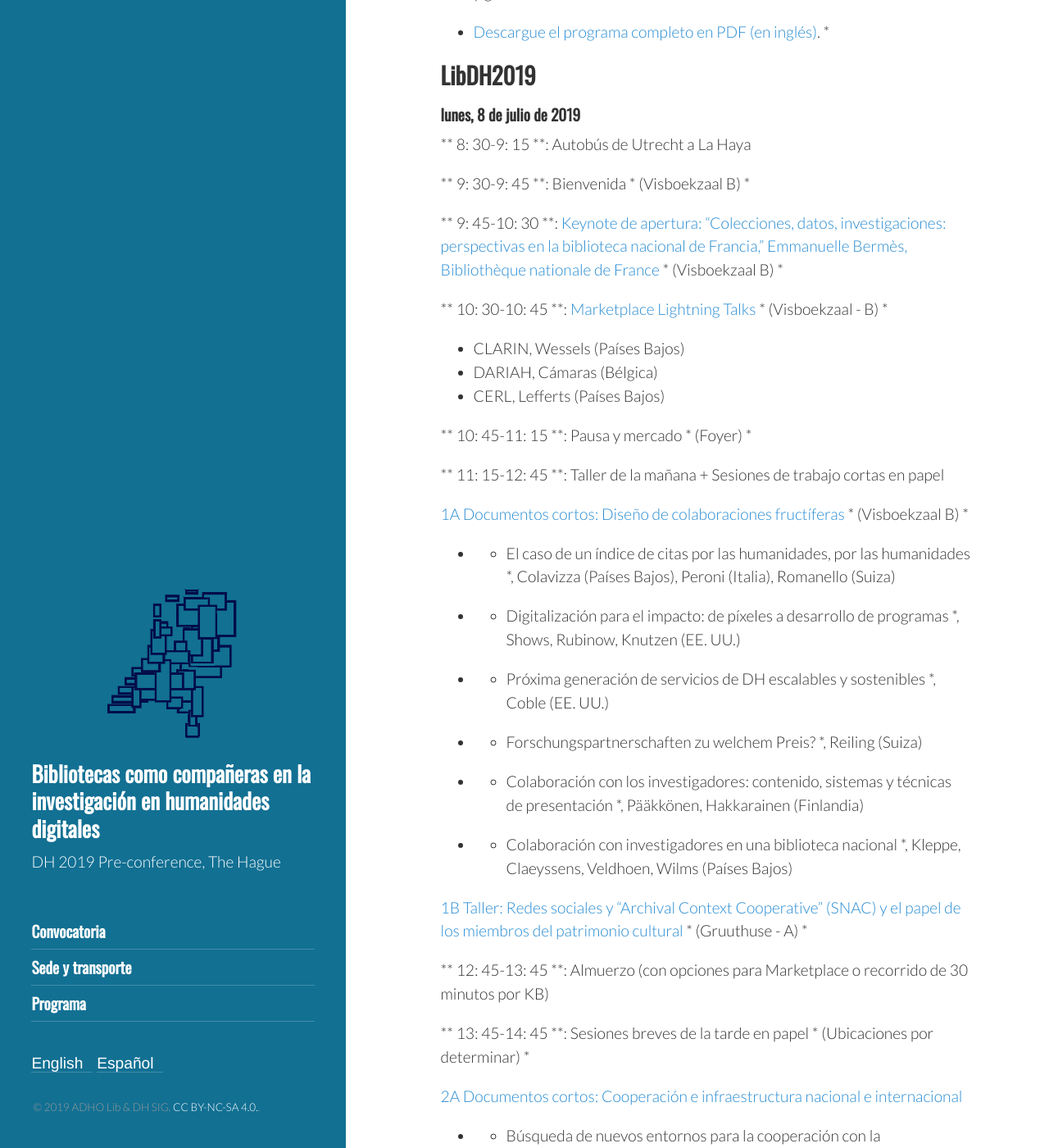
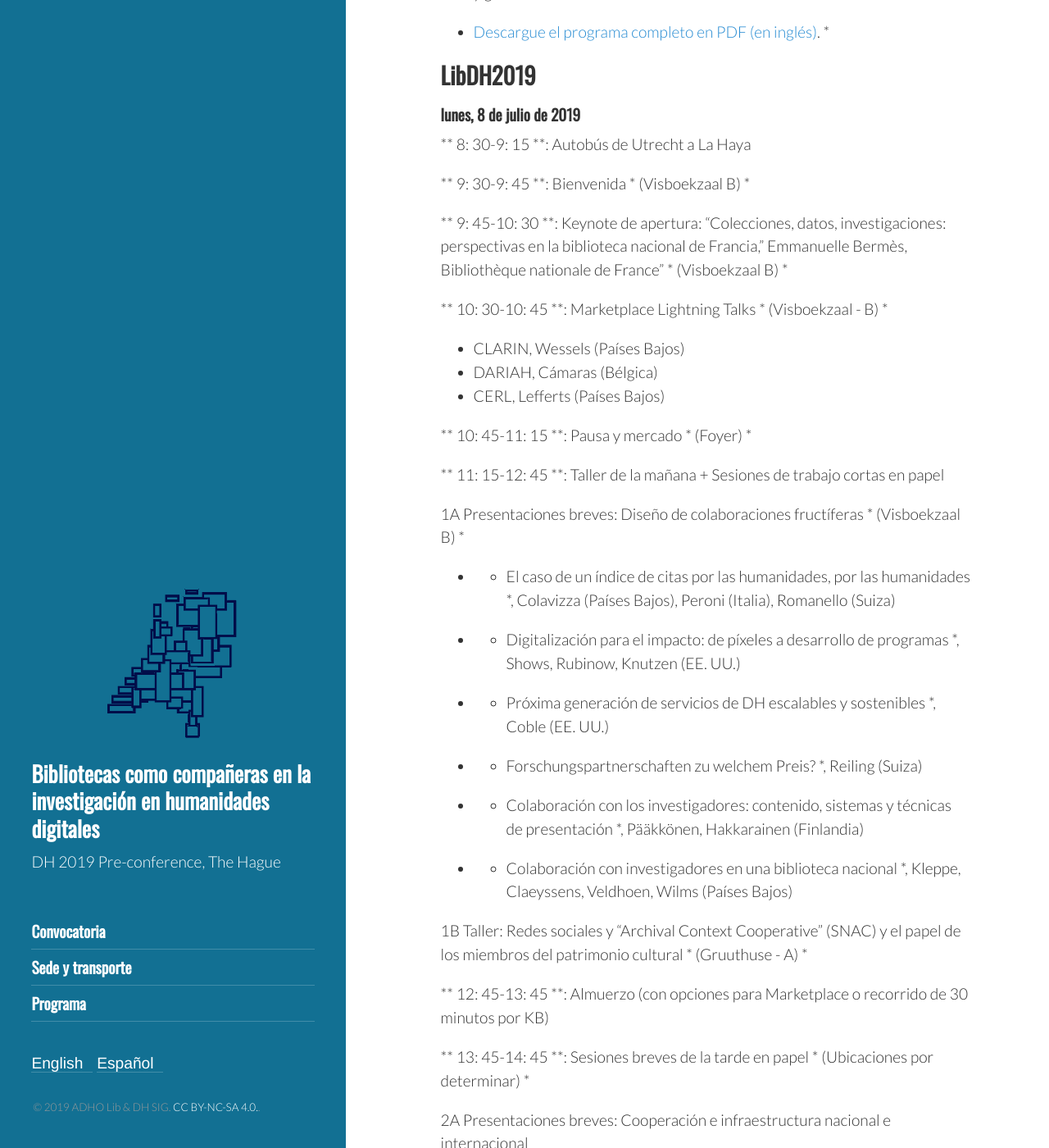
Before and after one commit to ADHOLibDH/dh2019-preconference, a Jekyll site: the page built from program-spa.md, in a window 1280 px wide and 1400 px high, scrolled down 232 px. Shown: the whole window at 82% size. Built offline with Jekyll 4.4.1, drawn with Linux system fonts in a browser that asks for light colours; some web fonts are replaced; some of the changed text lies outside the part shown.

Commit message:
:bug: links eliminados

```diff
--- a/program-spa.md
+++ b/program-spa.md
@@ -20,9 +20,9 @@
 
 ** 9: 30-9: 45 **: Bienvenida * (Visboekzaal B) *
 
-** 9: 45-10: 30 **: [Keynote de apertura: "Colecciones, datos, investigaciones: perspectivas en la biblioteca nacional de Francia," Emmanuelle Bermès, Bibliothèque nationale de France]({{site.baseurl}} / keynote ) * (Visboekzaal B) *
+** 9: 45-10: 30 **: Keynote de apertura: "Colecciones, datos, investigaciones: perspectivas en la biblioteca nacional de Francia," Emmanuelle Bermès, Bibliothèque nationale de France" * (Visboekzaal B) *
 
-** 10: 30-10: 45 **: [Marketplace Lightning Talks]({{site.baseurl}} / marketplace) * (Visboekzaal - B) *
+** 10: 30-10: 45 **: Marketplace Lightning Talks * (Visboekzaal - B) *
 * CLARIN, Wessels (Países Bajos)
 * DARIAH, Cámaras (Bélgica)
 * CERL, Lefferts (Países Bajos)
@@ -31,7 +31,7 @@
 
 ** 11: 15-12: 45 **: Taller de la mañana + Sesiones de trabajo cortas en papel
 
-[1A Documentos cortos: Diseño de colaboraciones fructíferas]({{site.baseurl}} / short1A) * (Visboekzaal B) *
+1A Presentaciones breves: Diseño de colaboraciones fructíferas * (Visboekzaal B) *
 * * El caso de un índice de citas por las humanidades, por las humanidades *, Colavizza (Países Bajos), Peroni (Italia), Romanello (Suiza)
 * * Digitalización para el impacto: de píxeles a desarrollo de programas *, Shows, Rubinow, Knutzen (EE. UU.)
 * * Próxima generación de servicios de DH escalables y sostenibles *, Coble (EE. UU.)
@@ -39,19 +39,19 @@
 * * Colaboración con los investigadores: contenido, sistemas y técnicas de presentación *, Pääkkönen, Hakkarainen (Finlandia)
 * * Colaboración con investigadores en una biblioteca nacional *, Kleppe, Claeyssens, Veldhoen, Wilms (Países Bajos)
 
-[1B Taller: Redes sociales y "Archival Context Cooperative" (SNAC) y el papel de los miembros del patrimonio cultural]({{site.baseurl}} / workshop) * (Gruuthuse - A) *
+1B Taller: Redes sociales y "Archival Context Cooperative" (SNAC) y el papel de los miembros del patrimonio cultural * (Gruuthuse - A) *
 
 ** 12: 45-13: 45 **: Almuerzo (con opciones para Marketplace o recorrido de 30 minutos por KB)
 
 ** 13: 45-14: 45 **: Sesiones breves de la tarde en papel * (Ubicaciones por determinar) *
 
-[2A Documentos cortos: Cooperación e infraestructura nacional e internacional]({{site.baseurl}} / short2A)
+2A Presentaciones breves: Cooperación e infraestructura nacional e internacional
 * * Búsqueda de nuevos entornos para la cooperación con la investigación digital y nuevos valores para las colecciones del patrimonio: experiencias en la Biblioteca Nacional de España *, Sánchez Nogales (España)
 * * Crecer una comunidad internacional de laboratorios de patrimonio cultural *, Chambers (Bélgica), Mahey (Reino Unido), Gasser (Dinamarca), Dobreva-McPherson (Qatar), Kokegei (Australia), Potter (Estados Unidos), Ferriter (Estados Unidos), Osman ( Egipto)
 * * Biblioteca digital de búsqueda de palabras clave de los periódicos históricos serbios: Construyendo la infraestructura nacional *, Sofronijevic, Šević (Serbia)
 * * El papel de CLARIN y la anotación lingüística en la transformación digital en la investigación *, Wynne (Reino Unido)
 
-[2B Documentos cortos: Enseñanza de DH]({{site.baseurl}} / short2B)
+2B Documentos cortos: Enseñanza de DH
 * * Iniciativas digitales en la biblioteca de Taylor Institution *, Huber, Egerton (Reino Unido)
 * * Dar vida a los registros de los forenses: una colaboración entre la Biblioteca Glucksman y la facultad para enseñar humanidades digitales a estudiantes de cuarto año de historia en la Universidad de Limerick *, Mulrennan, Keogh (Irlanda)
 * * Las bibliotecas universitarias, detonante para las Humanidades Digitales dentro y fuera de la Universidad Autónoma de Querétaro *, Martínez Hernández, Cantor Pérez (México)
@@ -59,7 +59,7 @@
 
 ** 14: 45-15: 15 **: Pausa
 
-** 15: 15-15: 30 **: [Lightning Talks]({{site.baseurl}} / lightning) * (Visboekzaal B) *
+** 15: 15-15: 30 **: Lightning Talks * (Visboekzaal B) *
 * * Beca digital y procedencia de datos en la Biblioteca Nacional de Escocia *, Ames (Escocia)
 * * Administración de datos en el mapa: un estudio de tareas y roles en institutos de investigación holandeses *, Imming (Países Bajos)
 * * Creación de una guía de colaboración para el éxito de la asociación de profesores de bibliotecas *, O'rien Roper, McClurken, Lee (EE. UU.)
@@ -67,7 +67,7 @@
 * * Creación y mantenimiento de Fulcrum: una plataforma de publicación digital para humanistas y científicos sociales *, DiPasquale (EE. UU.)
 * * Mnemosyne, Biblioteca digital de textos raros y olvidados (1868-1936): Colecciones y ediciones digitales *, Romero López, Bueren Gómez-Acebo, Cotarelo Esteban (España)
 
-** 15: 30-16: 15 **: [Sesión de clausura: “Comunidad antes de la computación”, Sarah Potvin, Texas A&M University (EE. UU.)]({{Site.baseurl}} / closing) * (Visboekzaal B) *
+** 15: 30-16: 15 **: Sesión de clausura: “Comunidad antes de la computación”, Sarah Potvin, Texas A&M University (EE. UU.) *Visboekzaal B) *
 
 ** 16: 15-16: 30 **: Observaciones finales * (Visboekzaal B) *
 
```
